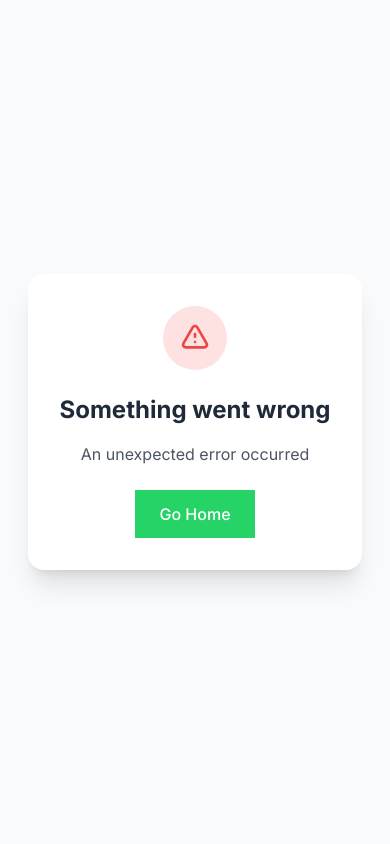
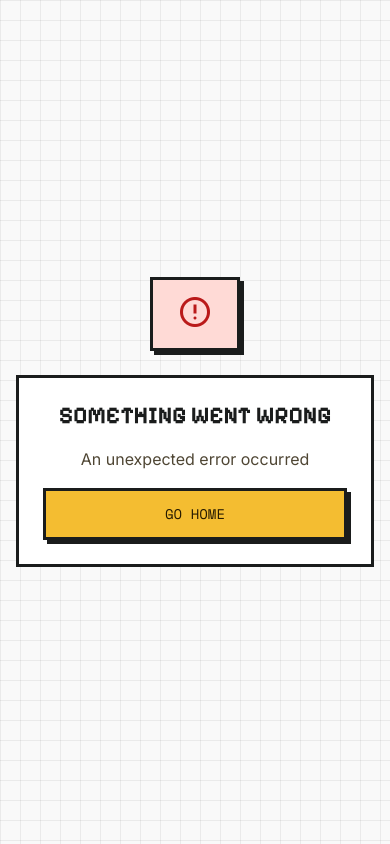
Before and after one commit to Mevin-9710/SplitSquad, a Node project: template views/error.ejs in a window 390 px wide. Run offline with Node 20 templates, Linux system fonts and the light colour scheme; the template is opened without the code that fills it, so the values that code supplies are empty.

Commit message:
fix: 8 critical bugs - broken nav, missing icons, wrong redirects, SW crash, error page
- SW.js: add scheme filter to fix chrome-extension:// cache crash
- index.ejs: fill empty mobile nav items with correct SVG icons and labels
- contacts.ejs: add missing back arrow icon in header
- app.js: fix redirect /split/ -> /app/split/ after creating split
- scan-qr.ejs: fix UPI redirect / -> /app/ (root is now Next.js)
- settings.ejs: fix logout action /auth/logout -> /app/auth/logout
- split.ejs: fix delete redirect / -> /app/
- error.ejs: rewrite with brutalist design (was missing brutalist.css,
  had CDN font link, used wrong Tailwind classes)

```diff
--- a/public/sw.js
+++ b/public/sw.js
@@ -31,6 +31,7 @@ self.addEventListener('activate', (e) => {
 
 self.addEventListener('fetch', (e) => {
   if (e.request.method !== 'GET') return;
+  if (!e.request.url.startsWith('http')) return;
 
   const url = new URL(e.request.url);
 
--- a/views/contacts.ejs
+++ b/views/contacts.ejs
@@ -23,6 +23,7 @@
   <%- include('partials/loading') %>
   <header class="fixed top-0 w-full z-50 flex justify-between items-center px-margin-mobile md:px-margin-desktop h-16 bg-primary text-on-primary border-b-[3px] border-on-surface">
     <a href="/app/" class="brutalist-border-thin p-1 hover:bg-primary-container hover:text-on-primary-container transition-colors">
+      <span class="material-symbols-outlined" data-icon="arrow_back">arrow_back</span>
     </a>
     <a href="/app/settings" class="brutalist-border-thin p-1 hover:bg-primary-container hover:text-on-primary-container transition-colors">
       <span class="material-symbols-outlined" data-icon="settings">settings</span>
--- a/views/error.ejs
+++ b/views/error.ejs
@@ -1,31 +1,35 @@
 <!DOCTYPE html>
 <html lang="en">
 <head>
-  <meta charset="UTF-8">
-  <meta name="viewport" content="width=device-width, initial-scale=1.0">
+  <meta charset="utf-8"/>
+  <meta content="width=device-width, initial-scale=1.0" name="viewport"/>
   <title>Error - SplitSquad</title>
+  <link href="/app/images/logo.svg" rel="icon" type="image/svg+xml"/>
+  <link href="/app/css/brutalist.css" rel="stylesheet"/>
   <link href="/app/css/tailwind.css" rel="stylesheet"/>
-  <link href="https://fonts.googleapis.com/css2?family=Inter:wght@400;500;600;700&display=swap" rel="stylesheet">
   <style>
-    body { font-family: 'Inter', system-ui, sans-serif; }
+    .brutalist-border { border: 3px solid #1a1c1c; }
+    .brutalist-border-thin { border: 1px solid #1a1c1c; }
+    .brutalist-shadow { box-shadow: 4px 4px 0px #1a1c1c; }
+    .brutalist-shadow-sm { box-shadow: 2px 2px 0px #1a1c1c; }
+    .brutalist-shadow:active { box-shadow: none; transform: translate(4px, 4px); }
+    body { background-color: #f9f9f9; color: #1a1c1c; }
   </style>
+  <style> body { min-height: max(884px, 100dvh); } </style>
   <link rel="preconnect" href="https://fonts.googleapis.com">
   <link rel="preconnect" href="https://fonts.gstatic.com" crossorigin>
 </head>
-<body class="bg-gray-50 min-h-screen flex items-center justify-center">
-  <div class="bg-white rounded-2xl shadow-xl p-8 max-w-md mx-4 text-center">
-    <div class="w-16 h-16 bg-red-100 rounded-full flex items-center justify-center mx-auto mb-6">
-      <svg class="w-8 h-8 text-red-500" fill="none" stroke="currentColor" viewBox="0 0 24 24">
-        <path stroke-linecap="round" stroke-linejoin="round" stroke-width="2" d="M12 9v2m0 4h.01m-6.938 4h13.856c1.54 0 2.502-1.667 1.732-3L13.732 4c-.77-1.333-2.694-1.333-3.464 0L3.34 16c-.77 1.333.192 3 1.732 3z"></path>
-      </svg>
+<body class="font-body-md bg-background min-h-screen flex flex-col items-center justify-center p-margin-mobile grid-bg">
+  <%- include('partials/loading') %>
+  <div class="w-full max-w-sm text-center space-y-6">
+    <div class="inline-block brutalist-border brutalist-shadow bg-error-container px-6 py-3">
+      <span class="material-symbols-outlined text-4xl text-error" data-icon="error_outline">error_outline</span>
     </div>
-
-    <h1 class="text-2xl font-bold text-gray-800 mb-4">Something went wrong</h1>
-    <p class="text-gray-600 mb-6"><%= message || 'An unexpected error occurred' %></p>
-
-    <a href="/app/" class="inline-block bg-[#25D366] text-white font-medium px-6 py-3 rounded-lg hover:bg-[#128C7E] transition-colors">
-      Go Home
-    </a>
+    <div class="brutalist-border bg-surface-container-lowest p-6 space-y-4">
+      <h1 class="font-headline-md text-headline-md uppercase">Something went wrong</h1>
+      <p class="font-body-md text-body-md text-on-surface-variant"><%= message || 'An unexpected error occurred' %></p>
+      <a href="/app/" class="brutalist-border brutalist-shadow bg-primary-container p-4 font-label-md text-label-md uppercase text-on-primary-fixed block hover:bg-inverse-primary transition-all active:translate-x-[4px] active:translate-y-[4px] active:shadow-none">Go Home</a>
+    </div>
   </div>
 </body>
 </html>
--- a/views/index.ejs
+++ b/views/index.ejs
@@ -135,10 +135,16 @@
   </div>
   <nav class="md:hidden fixed bottom-0 left-0 w-full z-50 flex justify-around items-center h-20 bg-surface px-2 border-t-[3px] border-on-surface">
     <a class="flex flex-col items-center justify-center bg-primary-container text-on-primary-container border-[2px] border-on-surface shadow-[2px_2px_0px_#1a1c1c] scale-105 p-1 min-w-[64px]" href="/app/">
+      <svg class="w-6 h-6 mb-1" viewBox="0 0 24 24" fill="none" stroke="currentColor" stroke-width="2"><path d="M3 9l9-7 9 7v11a2 2 0 0 1-2 2H5a2 2 0 0 1-2-2z"/><polyline points="9 22 9 12 15 12 15 22"/></svg>
+      <span class="font-label-sm text-label-sm">Home</span>
     </a>
     <a class="flex flex-col items-center justify-center text-on-surface-variant grayscale hover:bg-surface-container-high p-2 min-w-[64px]" href="/app/scan-qr">
+      <svg class="w-6 h-6 mb-1" viewBox="0 0 24 24" fill="none" stroke="currentColor" stroke-width="2"><path d="M3 3h7v7H3zM14 3h7v7h-7zM3 14h7v7H3zM14 14h7v7h-7z"/><path d="M10 10h4v4h-4z"/><path d="M10 3v7M17 3v7M3 10h7M14 10h7"/><path d="M3 17h7M14 17h7"/><path d="M10 14v7M17 14v7"/></svg>
+      <span class="font-label-sm text-label-sm">Scan</span>
     </a>
     <a class="flex flex-col items-center justify-center text-on-surface-variant grayscale hover:bg-surface-container-high p-2 min-w-[64px]" href="/app/contacts">
+      <svg class="w-6 h-6 mb-1" viewBox="0 0 24 24" fill="none" stroke="currentColor" stroke-width="2"><path d="M17 21v-2a4 4 0 0 0-4-4H5a4 4 0 0 0-4 4v2"/><circle cx="9" cy="7" r="4"/><path d="M23 21v-2a4 4 0 0 0-3-3.87"/><path d="M16 3.13a4 4 0 0 1 0 7.75"/></svg>
+      <span class="font-label-sm text-label-sm">Contacts</span>
     </a>
     <a class="flex flex-col items-center justify-center text-on-surface-variant grayscale hover:bg-surface-container-high p-2 min-w-[64px]" href="/app/qr">
       <span class="material-symbols-outlined" data-icon="chat">chat</span>
--- a/views/scan-qr.ejs
+++ b/views/scan-qr.ejs
@@ -154,7 +154,7 @@
       }
 
       if (upiData && upiData.pa) {
-        window.location.href = `/?upi_pa=${encodeURIComponent(upiData.pa)}&upi_pn=${encodeURIComponent(upiData.pn || '')}&upi_am=${encodeURIComponent(upiData.am || '')}&upi_cu=${encodeURIComponent(upiData.cu || 'INR')}&upi_tn=${encodeURIComponent(upiData.tn || '')}`;
+        window.location.href = `/app/?upi_pa=${encodeURIComponent(upiData.pa)}&upi_pn=${encodeURIComponent(upiData.pn || '')}&upi_am=${encodeURIComponent(upiData.am || '')}&upi_cu=${encodeURIComponent(upiData.cu || 'INR')}&upi_tn=${encodeURIComponent(upiData.tn || '')}`;
       } else {
         statusEl.textContent = 'Not a valid UPI QR code. Try again.';
         document.getElementById('scanner-placeholder').classList.remove('hidden');
--- a/views/settings.ejs
+++ b/views/settings.ejs
@@ -71,7 +71,7 @@
         <span class="material-symbols-outlined" data-icon="school">school</span>
         Restart Tutorial
       </button>
-      <form action="/auth/logout" method="POST">
+      <form action="/app/auth/logout" method="POST">
         <button type="submit" class="w-full brutalist-border brutalist-shadow bg-error p-4 font-label-md text-label-md uppercase text-on-error hover:bg-error-container hover:text-on-error-container transition-all active:translate-x-[4px] active:translate-y-[4px] active:shadow-none">
           Logout
         </button>
--- a/views/split.ejs
+++ b/views/split.ejs
@@ -195,7 +195,7 @@
           const data = await res.json();
 
           if (data.success) {
-            window.location.href = '/';
+            window.location.href = '/app/';
           } else {
             alert('Failed to delete split: ' + (data.error || 'Unknown error'));
             deleteBtn.disabled = false;
```
Also changed, not shown: public/css/tailwind.css, public/js/app.js, public/js/app.min.js.
